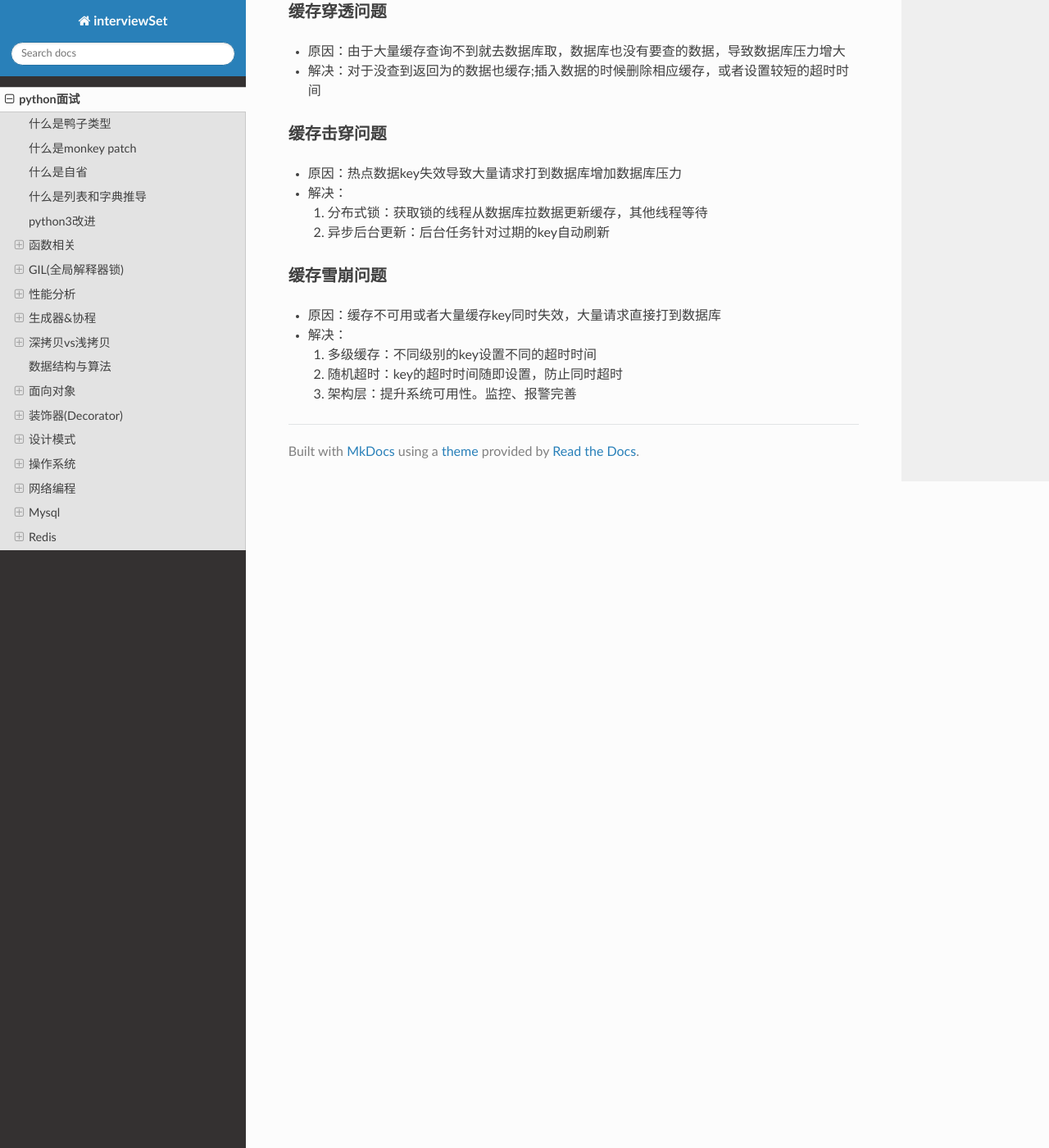
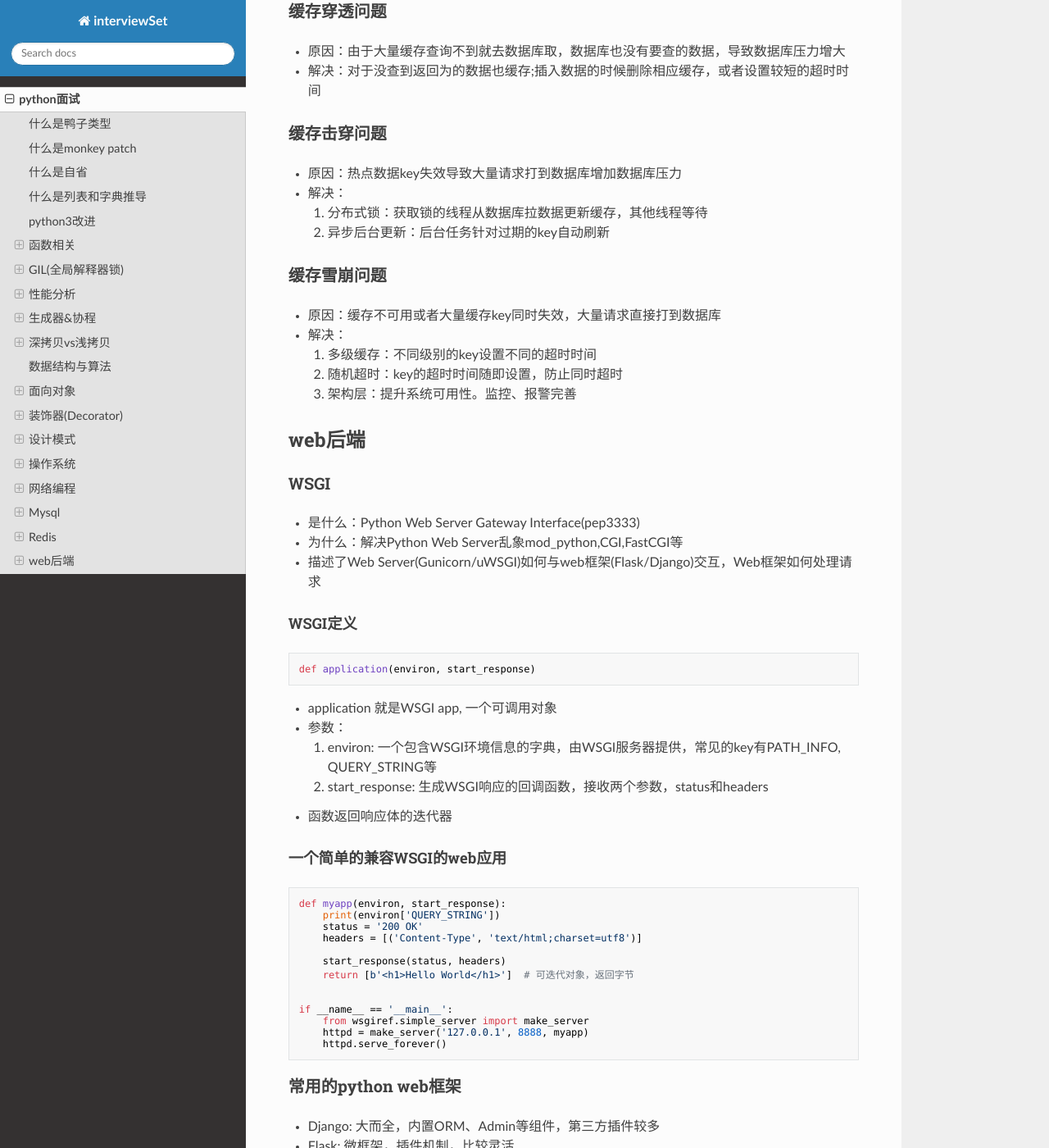
Before and after one commit to cpmango/interview, an MkDocs documentation site: the page built from docs/python-interview.md, in a window 1280 px wide and 1400 px high, scrolled down 40042 px. Shown: the whole window at 82% size. Built offline with MkDocs 1.6.1, drawn with Linux system fonts in a browser that asks for light colours; nearby versions of some CDN libraries; some of the changed text lies outside the part shown.

Commit message:
wsgi和web框架

````diff
--- a/docs/python-interview.md
+++ b/docs/python-interview.md
@@ -1500,3 +1500,50 @@ loop.run_until_complete(future)
     1. 多级缓存：不同级别的key设置不同的超时时间
     2. 随机超时：key的超时时间随即设置，防止同时超时
     3. 架构层：提升系统可用性。监控、报警完善
+
+## web后端
+### WSGI
+- 是什么：Python Web Server Gateway Interface(pep3333)
+- 为什么：解决Python Web Server乱象mod_python,CGI,FastCGI等
+- 描述了Web Server(Gunicorn/uWSGI)如何与web框架(Flask/Django)交互，Web框架如何处理请求
+
+#### WSGI定义
+```python
+def application(environ, start_response)
+```
+- application 就是WSGI app, 一个可调用对象
+- 参数：
+    1. environ: 一个包含WSGI环境信息的字典，由WSGI服务器提供，常见的key有PATH_INFO, QUERY_STRING等
+    2. start_response: 生成WSGI响应的回调函数，接收两个参数，status和headers
+- 函数返回响应体的迭代器
+#### 一个简单的兼容WSGI的web应用
+```python
+def myapp(environ, start_response):
+    print(environ['QUERY_STRING'])
+    status = '200 OK'
+    headers = [('Content-Type', 'text/html;charset=utf8')]
+
+    start_response(status, headers)
+    return [b'<h1>Hello World</h1>']  # 可迭代对象，返回字节
+
+
+if __name__ == '__main__':
+    from wsgiref.simple_server import make_server
+    httpd = make_server('127.0.0.1', 8888, myapp)
+    httpd.serve_forever()
+```
+### 常用的python web框架
+- Django: 大而全，内置ORM、Admin等组件，第三方插件较多
+- Flask: 微框架，插件机制，比较灵活
+- Tornado: 异步支持的微框架和异步网络库
+- cookiecutter: 生成统一的项目模板
+### MVC模式
+- Model(模型): 负责业务对象和数据库的交互(ORM)
+- View(视图): 负责与用户的交互展示
+- Controller(控制器): 接收请求参数调用模型和视图完成请求
+### ORM
+**对象关系映射(Object Relational Mapping)**
+
+- 用于实现业务对象与数据表中的字段映射
+- 优势：代码更加面向对象，代码量更少，灵活性高，提升开发效率
+- 常见框架：Sqlalchemy、Django ORM、Peewee
````
